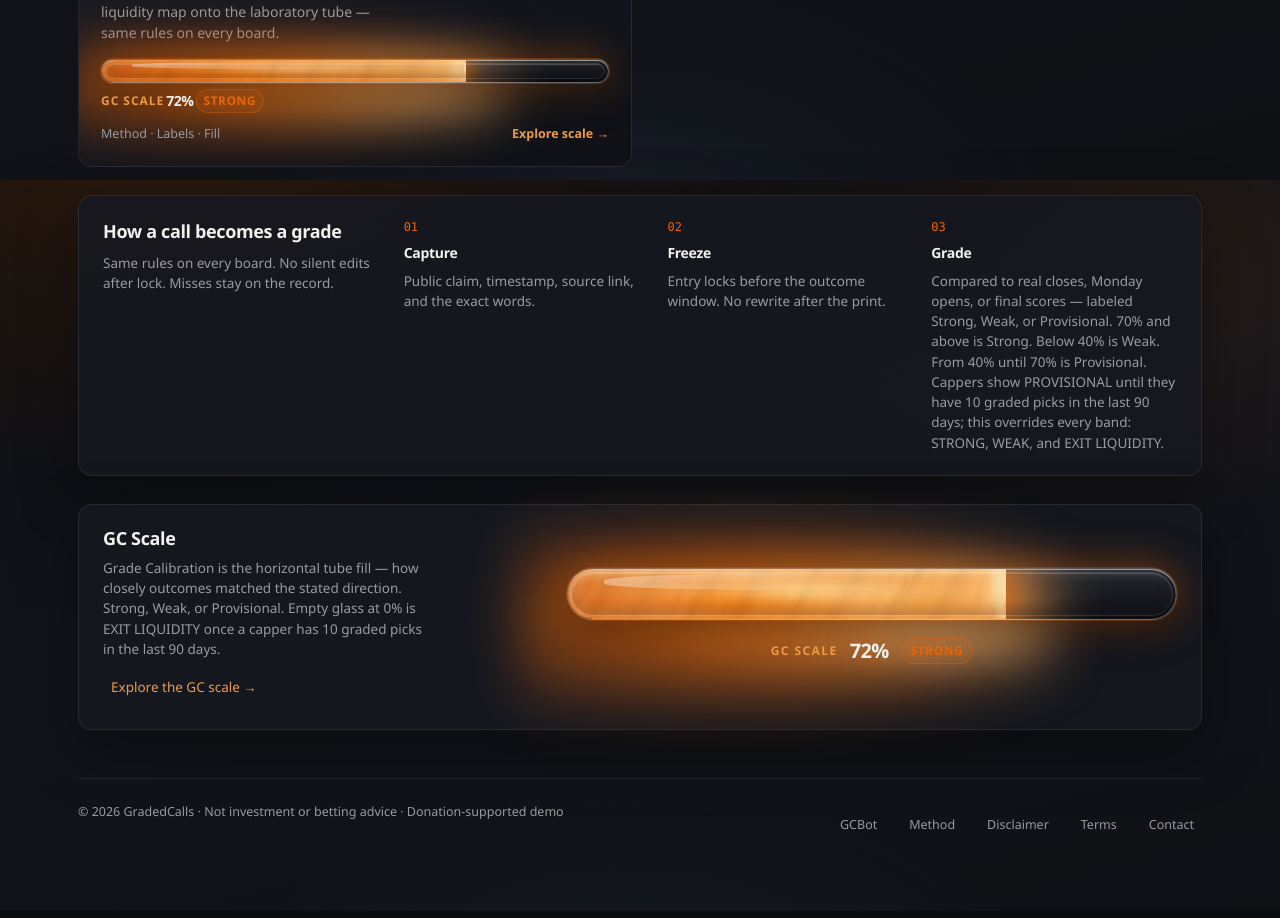
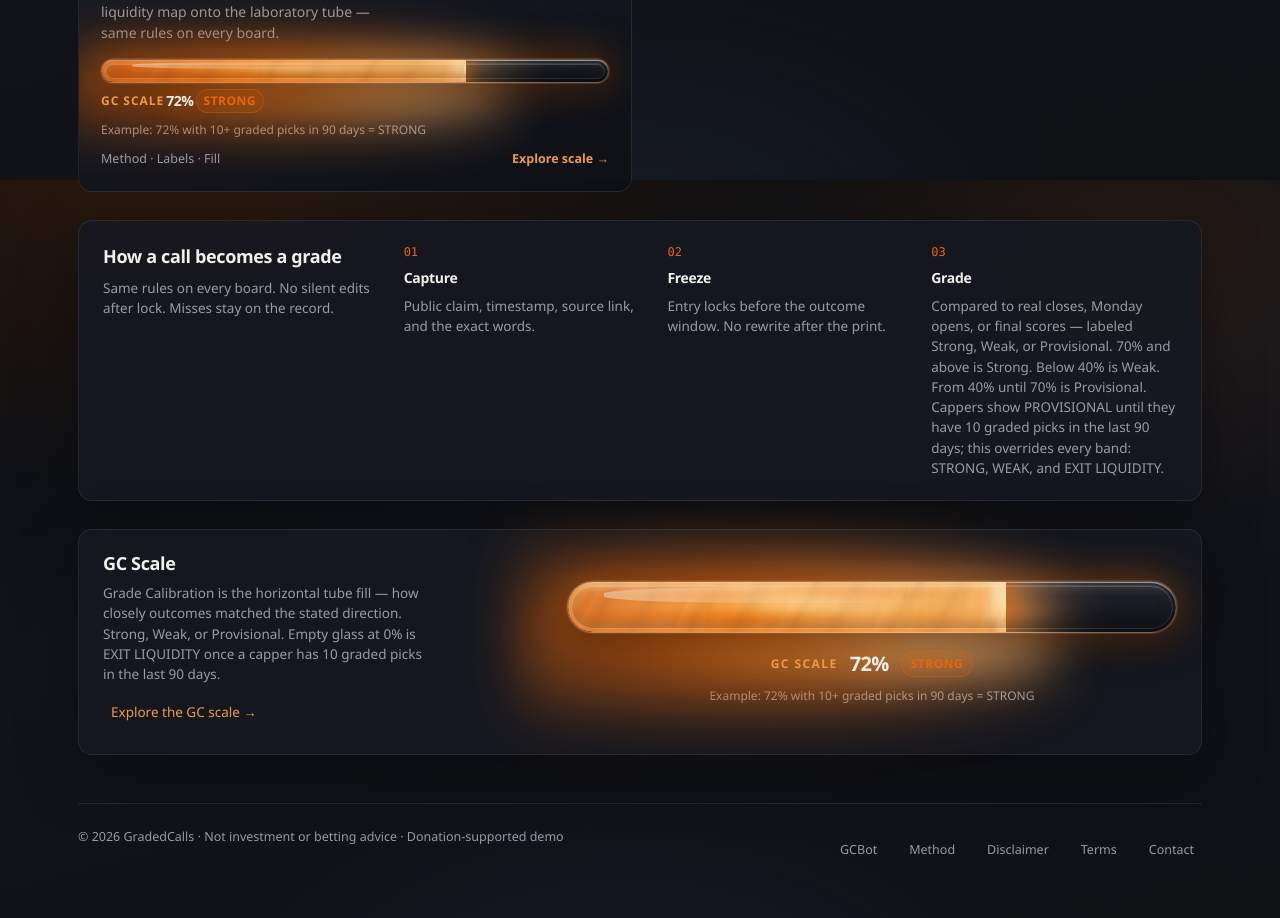
Before and after one commit to mclark-web/Charoof, a Next.js app: page / in a window 1280 px wide. Shown: the part 1420-2338 px from the top of the page. Built offline with nearby package versions, Linux system fonts and the light colour scheme.

Commit message:
Label the hub 72% tubes as examples.
The GC Scale card and the method panel keep the STRONG pill, with a muted caption that a 72% fill is STRONG only after 10 graded picks in 90 days.

Co-authored-by: mclark-web <mclark-web@users.noreply.github.com>

```diff
--- a/app/globals.css
+++ b/app/globals.css
@@ -1368,6 +1368,19 @@ code { color: var(--orange-soft); font-family: var(--mono); font-size: 0.92em; }
   border: 1px solid rgba(235, 101, 5, 0.35);
   border-radius: 999px;
 }
+.tube-example,
+.sector p.tube-example,
+.method-gc p.tube-example {
+  margin: 8px 0 0;
+  max-width: 100%;
+  font-size: 12px;
+  line-height: 1.45;
+  color: #9a9aa3;
+  white-space: normal;
+  overflow-wrap: normal;
+}
+.method-example { min-width: 0; }
+.method-example .tube-example { text-align: center; }
 
 .sector-grid { display: grid; grid-template-columns: repeat(2, 1fr); gap: 16px; }
 .sector {
--- a/app/page.tsx
+++ b/app/page.tsx
@@ -4,6 +4,8 @@ import { SectorCard } from "@/components/sector-board";
 import { hubStats, sectorBooks } from "@/lib/books";
 import { GRADE_BANDS } from "@/lib/grade";
 import { PROVISIONAL_SAMPLE_NOTE } from "@/lib/recency";
+
+const EXAMPLE_STRONG = "Example: 72% with 10+ graded picks in 90 days = STRONG";
 
 export default function HubPage() {
   const stats = hubStats();
@@ -94,7 +96,8 @@ export default function HubPage() {
           <h3>GC Scale</h3>
           <p>How Strong, Weak, Provisional, and exit liquidity map onto the laboratory tube — same rules on every board.</p>
           <div className="gc-slot">
-            <GcTube fill={72} variant="mini" label="GC" metaInline className="is-card" />
+            <GcTube fill={72} variant="mini" label="GC Scale" metaInline className="is-card" />
+            <p className="tube-example">{EXAMPLE_STRONG}</p>
           </div>
           <div className="foot">
             <span>Method · Labels · Fill</span>
@@ -141,7 +144,10 @@ export default function HubPage() {
             <Link className="hit-44" href="/gc-scale">Explore the GC scale →</Link>
           </p>
         </div>
-        <GcTube fill={72} rich centered label="GC · Grade Calibration" className="method-tube" />
+        <div className="method-example">
+          <GcTube fill={72} rich centered label="GC Scale" className="method-tube" />
+          <p className="tube-example">{EXAMPLE_STRONG}</p>
+        </div>
       </div>
     </>
   );
```
